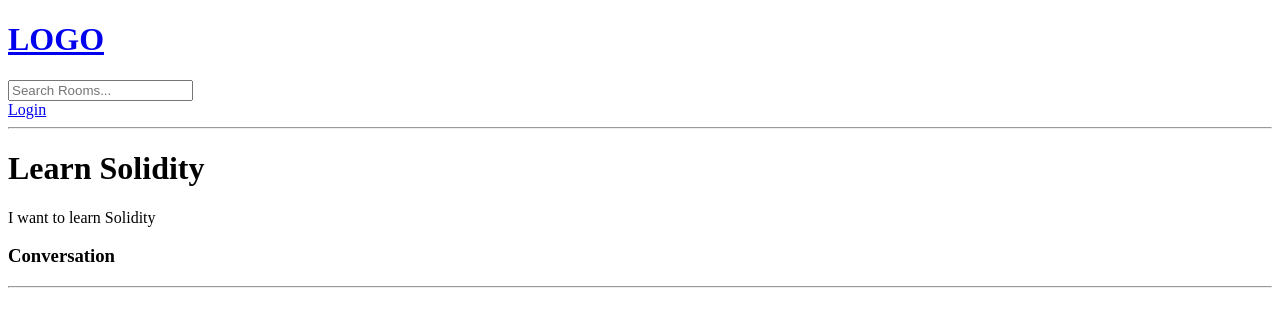
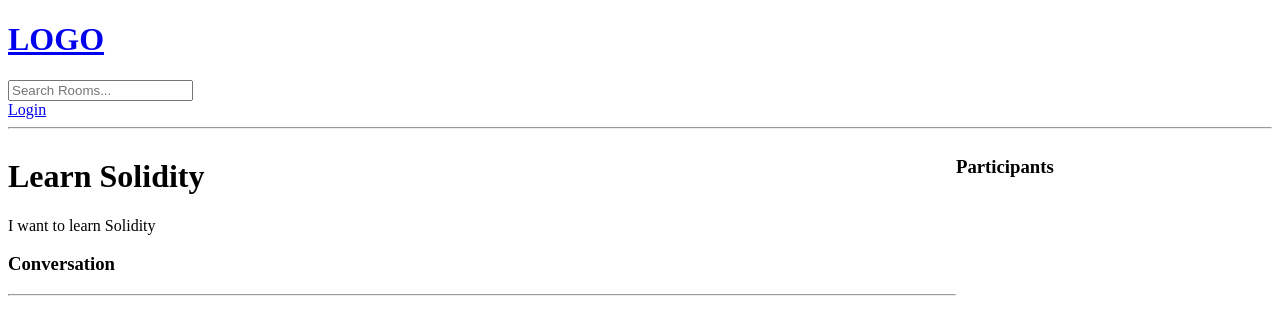
Before and after one commit to MarvsConcept/studybud, a Django app: page /room/5/ in a window 1280 px wide. Shown: the top 335 px of the page. Run offline with Django 4.2, Linux system fonts and the light colour scheme; data comes from the database, SQL or seed files in the repository.

Commit message:
Creating participants

```diff
--- a/base/models.py
+++ b/base/models.py
@@ -14,7 +14,7 @@ class Room(models.Model):
     topic = models.ForeignKey(Topic, on_delete=models.SET_NULL, null=True)
     name = models.CharField(max_length=250)
     description = models.TextField(null=True, blank=True)
-    #participants =
+    participants = models.ManyToManyField(User, related_name='participants', blank=True)
     updated = models.DateTimeField(auto_now=True)
     created = models.DateTimeField(auto_now_add=True)
 
--- a/base/templates/base/room.html
+++ b/base/templates/base/room.html
@@ -1,6 +1,18 @@
 {% extends 'main.html' %}
 
 {% block content%}
+
+<style>
+    .room-container{
+        display: grid;
+        grid-template-columns: 3fr 1fr;
+    }
+
+
+</style>
+<div class="room-container">
+
+    <div>
 
         <h1>{{room.name}}</h1>
 
@@ -29,4 +41,12 @@
         </div>
         {% endif %}
 
+    </div>
+
+    <div>
+        <h3>Participants</h3>
+    </div>
+
+</div>
+
 {% endblock content%}
```
Lines whose indentation alone changed are shown as unchanged.
